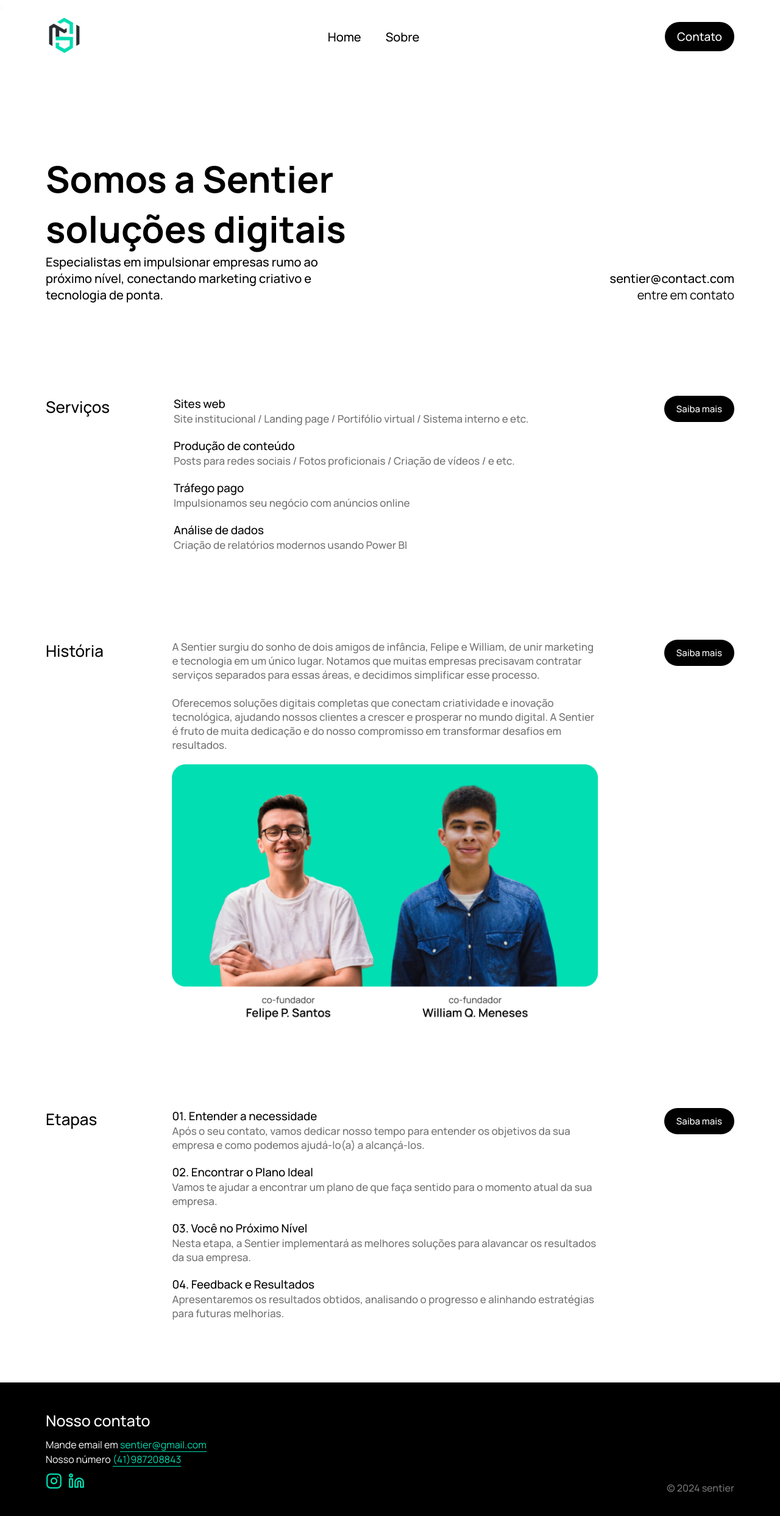
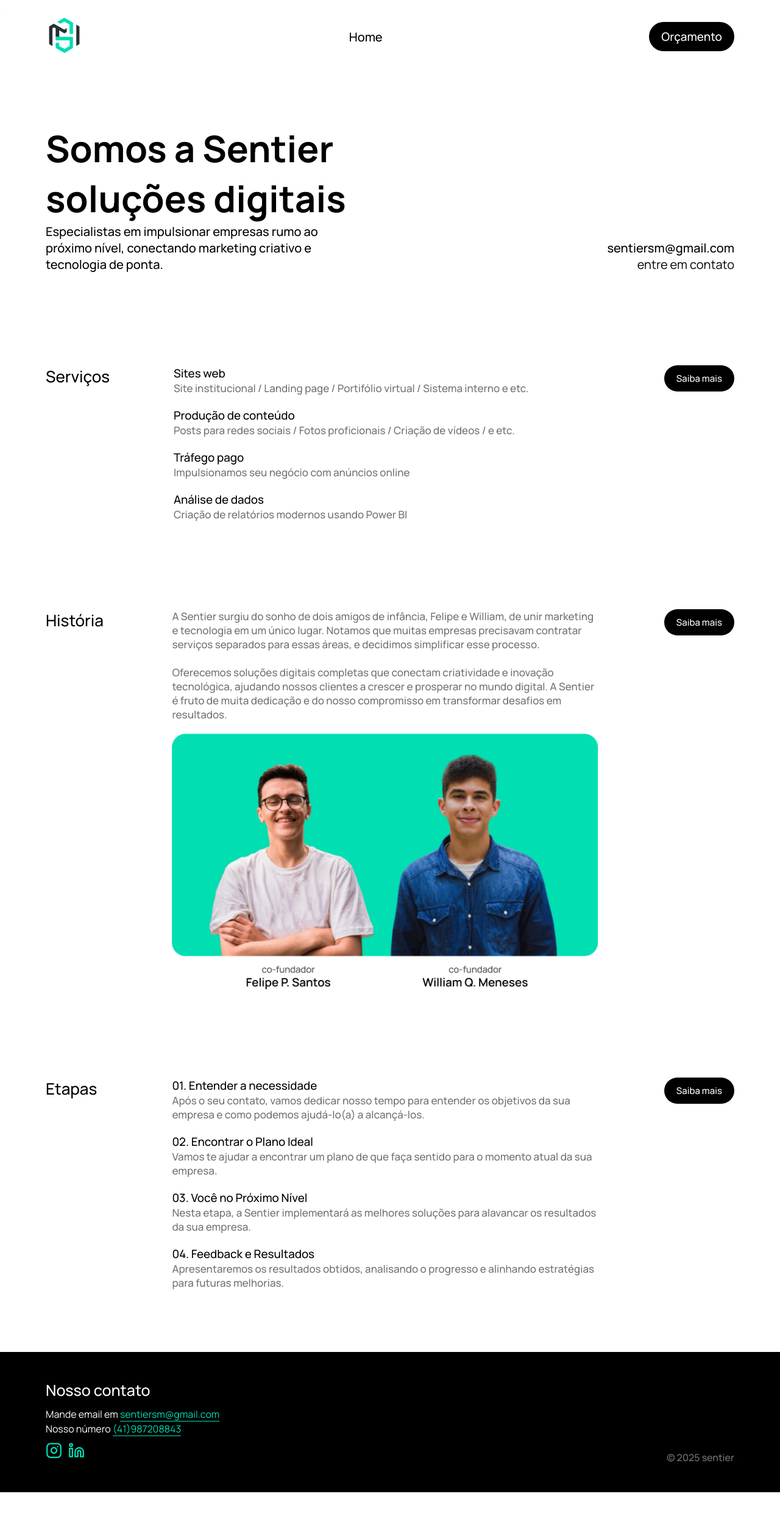
Before and after one commit to Tiodevs/SentierFrontend, a Next.js app: page / in a window 1280 px wide. Shown: the top 2486 px of the page at 61% size. After the commit the page ends 2447 px from the top, so only its background shows below. Built offline with nearby package versions, Linux system fonts and the light colour scheme; no server answers.

Commit message:
fix(Home): Menu home e contatos

```diff
--- a/src/app/components/header/index.tsx
+++ b/src/app/components/header/index.tsx
@@ -47,7 +47,7 @@ export function Header() {
           </Link> */}
 
           <Link className={isActive("/attendence") ? styles.active : styles.link} href="/contato">
-            <p>Contato</p>
+            <p>Orçamento</p>
           </Link>
         </nav>
 
@@ -60,15 +60,15 @@ export function Header() {
             <p>Projetos</p>
           </Link> */}
 
-          <Link className={isActive("/sobre") ? styles.active : styles.link} href="/sobre">
+          {/* <Link className={isActive("/sobre") ? styles.active : styles.link} href="/sobre">
             <p>Sobre</p>
-          </Link>
+          </Link> */}
 
 
         </nav>
 
         <Link href="/contato" className={styles.btncontact}>
-            <p className={styles.contact}>Contato</p>
+            <p className={styles.contact}>Orçamento</p>
         </Link>
 
 
--- a/src/app/components/header/styles.module.scss
+++ b/src/app/components/header/styles.module.scss
@@ -1,7 +1,6 @@
 .headerContent {
-  width: 100vw;
-  margin: 0 auto;
-  padding: 20px 75px 12px 75px;
+  width: 100%;
+  padding: 20px 75px;
   background-color: #ffffffea;
   border-radius: 0px 0px 30px 30px;
   display: flex;
@@ -132,13 +131,8 @@
 
 @media (min-width: 1920px) {
   .headerContainer {
-    padding: 40px 0px !important;
     align-items: center;
     justify-content: center;
 
-    .headerContent {
-      max-width: 1420px;
-      padding: 0px;
-    }
   }
 }
--- a/src/app/page.module.scss
+++ b/src/app/page.module.scss
@@ -40,9 +40,9 @@
 
 .header {
     display: flex;
-    padding: 230px 75px 80px 75px;
+    padding: 180px 75px 80px 75px;
     justify-content: space-between;
-    align-items: end;
+    align-items: flex-end;
 }
 
 .headeresquerda {
@@ -127,7 +127,7 @@
     background-color: var(--preto);
 
     display: flex;
-    align-items: end;
+    align-items: flex-end;
     justify-content: space-between;
 
     margin-top: 30px;
--- a/src/app/page.tsx
+++ b/src/app/page.tsx
@@ -65,7 +65,7 @@ export default function Home() {
                     </div>
                     <div className={styles.headerdireita}>
 
-                        <p className={styles.headeremail}>sentier@contact.com</p>
+                        <p className={styles.headeremail}>sentiersm@gmail.com</p>
                         <p>entre em contato</p>
                     </div>
                 </section>
@@ -176,7 +176,7 @@ export default function Home() {
                             Nosso contato
                         </h3>
                         <p>
-                            Mande email em <span> sentier@gmail.com</span>
+                            Mande email em <span> sentiersm@gmail.com</span>
                         </p>
                         <p>
                             Nosso número <span> (41)987208843</span>
@@ -189,7 +189,7 @@ export default function Home() {
 
                     </div>
                     <div className={styles.footerEsquerda}>
-                        <p>© 2024 sentier</p>
+                        <p>© 2025 sentier</p>
                     </div>
                 </footer>
 
```
